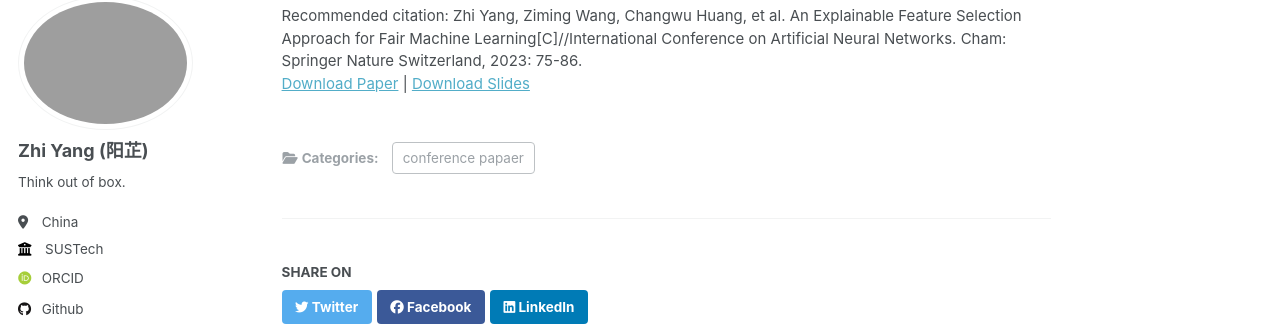
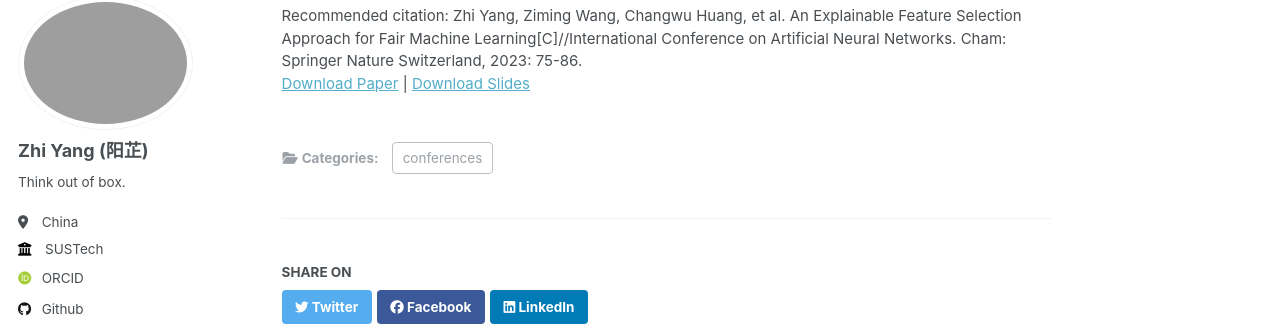
Before and after one commit to ruayz/ruayz.github.io, a Jekyll site: the page built from _publications/2023-09-01-paper-title-number-3.md, in a window 1280 px wide and 900 px high, scrolled down 544 px. Shown: the part 110-442 px from the top of the window. Built offline with Jekyll 4.4.1, drawn with Linux system fonts in a browser that asks for light colours; some web fonts are replaced.

Commit message:
Update 2023-09-01-paper-title-number-3.md

```diff
--- a/_publications/2023-09-01-paper-title-number-3.md
+++ b/_publications/2023-09-01-paper-title-number-3.md
@@ -1,7 +1,7 @@
 ---
 title: "An Explainable Feature Selection Approach for Fair Machine Learning"
 collection: publications
-category: conference papaer
+category: conferences
 permalink: /publication/2023-09-01-paper-title-number-3
 excerpt: 'In this work, we propose an explainable feature selection(ExFS) method to improve the fairness of ML by recursively eliminating features that contribute to unfairness based on the feature attribution explanations of the model’s predictions'
 date: 2023-9-01
```
